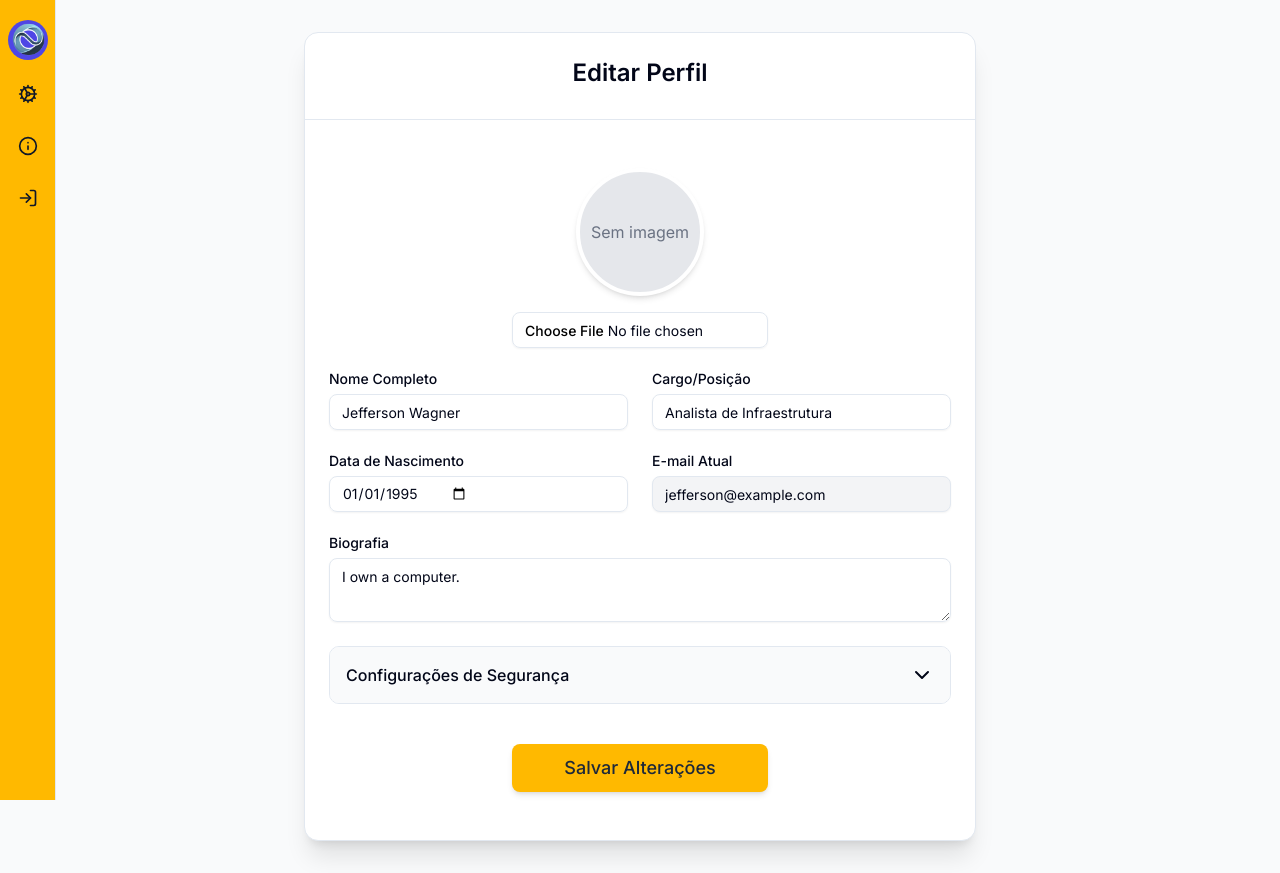
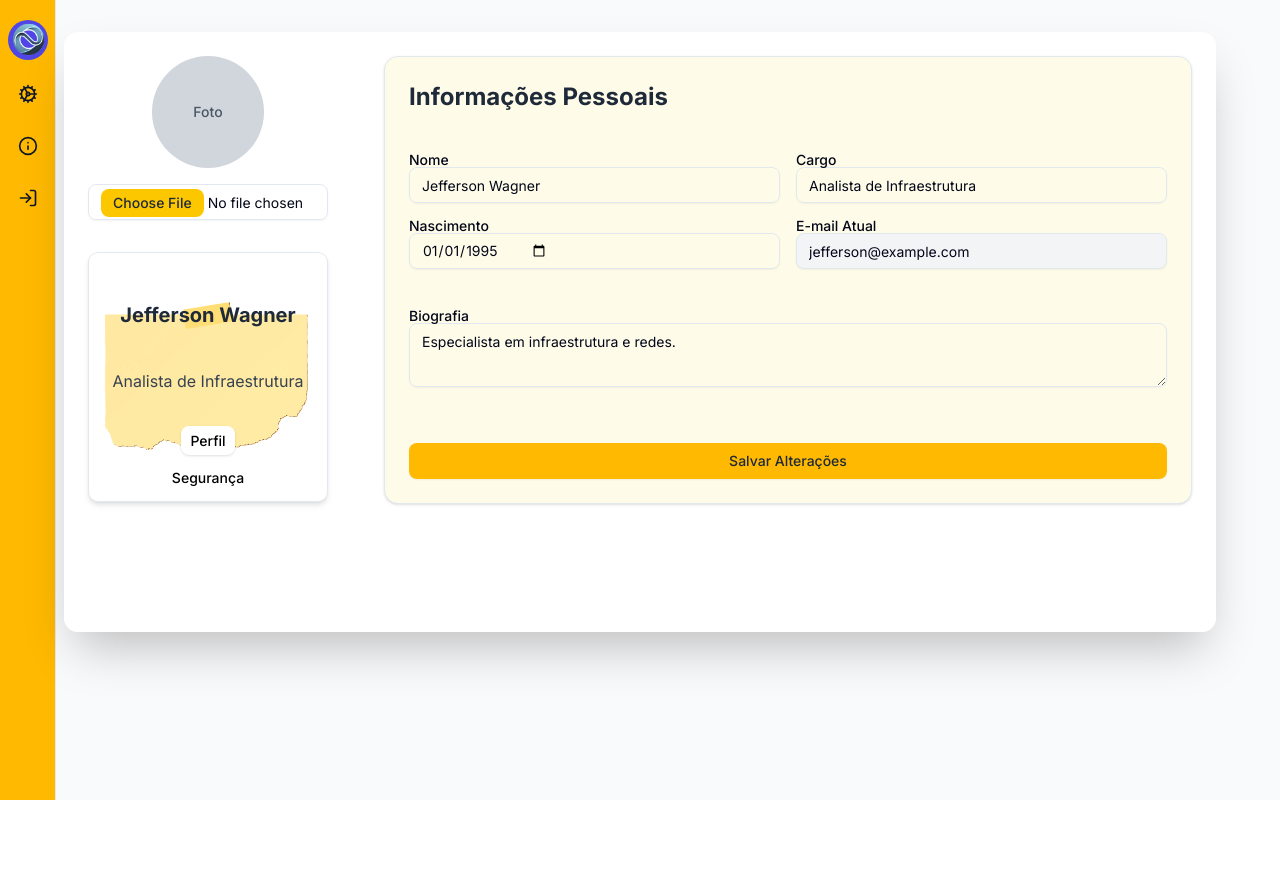
Before and after one commit to GuilhermeBritoFS1/Organize_deploy, a Next.js app in the folder organize/: page /profile in a window 1280 px wide. After the commit the page ends 800 px from the top, so only its background shows below. Built offline with nearby package versions, Linux system fonts and the light colour scheme.

Commit message:
Atualização da pagina de perfil

```diff
--- a/organize/src/app/profile/page.js
+++ b/organize/src/app/profile/page.js
@@ -5,160 +5,118 @@ import { Input } from "@/components/ui/input";
 import { Textarea } from "@/components/ui/textarea";
 import { Button } from "@/components/ui/button";
 import { Label } from "@/components/ui/label";
-import { Card, CardContent, CardHeader, CardTitle } from "@/components/ui/card";
-import { ChevronDown, ChevronUp } from "lucide-react";
+import { Card } from "@/components/ui/card";
+import { Tabs, TabsList, TabsTrigger, TabsContent } from "@/components/ui/tabs";
 
-export default function Profile() {
+export default function ProfilePage() {
   const [form, setForm] = useState({
     name: "Jefferson Wagner",
-    bio: "I own a computer.",
+    bio: "Especialista em infraestrutura e redes.",
     role: "Analista de Infraestrutura",
     birthdate: "1995-01-01",
     email: "jefferson@example.com",
+    newEmail: "",
+    confirmEmail: "",
     currentPassword: "",
     newPassword: "",
     confirmPassword: "",
-    newEmail: "",
-    confirmEmail: "",
   });
 
-  const [image, setImage] = useState(null);
-  const [preview, setPreview] = useState(null);
-  const [showSecurity, setShowSecurity] = useState(false);
   const [isUpdating, setIsUpdating] = useState(false);
-  const [emailUpdateSuccess, setEmailUpdateSuccess] = useState(false);
+  const [imagePreview, setImagePreview] = useState(null);
+
+  const handleChange = (e) => {
+    const { id, value } = e.target;
+    setForm((prev) => ({ ...prev, [id]: value }));
+  };
 
   const handleImageChange = (e) => {
     const file = e.target.files?.[0];
     if (file) {
-      setImage(file);
-      setPreview(URL.createObjectURL(file));
+      setImagePreview(URL.createObjectURL(file));
     }
   };
 
-  const handleChange = (e) => {
-    const { id, value } = e.target;
-    setForm((prev) => ({
-      ...prev,
-      [id]: value,
-    }));
+  const handleSaveProfile = () => {
+    setIsUpdating(true);
+    setTimeout(() => {
+      alert("Perfil atualizado!");
+      setIsUpdating(false);
+    }, 1000);
   };
 
-  const handleSave = async () => {
+  const handleUpdateSecurity = () => {
     setIsUpdating(true);
-    try {
-      await new Promise((resolve) => setTimeout(resolve, 1000));
-      console.log("Dados atualizados:", { ...form, image });
-      alert("Perfil atualizado com sucesso!");
-    } catch (error) {
-      console.error("Erro ao atualizar perfil:", error);
-      alert("Erro ao atualizar perfil!");
-    } finally {
+    setTimeout(() => {
+      alert("Dados de segurança atualizados!");
       setIsUpdating(false);
-    }
-  };
-
-  const handleEmailUpdate = async () => {
-    if (form.newEmail !== form.confirmEmail) {
-      alert("Os e-mails não coincidem!");
-      return;
-    }
-
-    if (
-      !window.confirm(
-        `Tem certeza que deseja alterar seu e-mail para ${form.newEmail}?`
-      )
-    ) {
-      return;
-    }
-
-    setIsUpdating(true);
-    try {
-      await new Promise((resolve) => setTimeout(resolve, 1500));
-      console.log("E-mail atualizado para:", form.newEmail);
-
-      setForm((prev) => ({
-        ...prev,
-        email: form.newEmail,
-        newEmail: "",
-        confirmEmail: "",
-      }));
-
-      setEmailUpdateSuccess(true);
-      setTimeout(() => setEmailUpdateSuccess(false), 3000);
-    } catch (error) {
-      console.error("Erro ao atualizar e-mail:", error);
-      alert("Erro ao atualizar e-mail!");
-    } finally {
-      setIsUpdating(false);
-    }
-  };
-
-  const toggleSecurity = () => {
-    setShowSecurity(!showSecurity);
+    }, 1000);
   };
 
   return (
-    <div className="flex justify-center items-start min-h-screen p-4 bg-gray-50 py-8 dark:bg-background">
-      <style jsx>{`
-        .btn-yellow {
-          background-color: oklch(0.828 0.189 84.429);
-        }
-        .btn-yellow:hover {
-          background-color: oklch(0.728 0.189 84.429);
-        }
-      `}</style>
-
-      <Card className="w-full max-w-2xl shadow-xl">
-        <CardHeader className="border-b">
-          <CardTitle className="text-2xl font-semibold text-center">
-            Editar Perfil
-          </CardTitle>
-        </CardHeader>
-
-        <CardContent className="p-6 space-y-6">
-          {/* Foto de Perfil */}
-          <div className="flex flex-col items-center space-y-4">
-            <div className="relative">
-              {preview ? (
-                <img
-                  src={preview}
-                  alt="Preview"
-                  className="h-32 w-32 rounded-full object-cover border-4 border-white shadow-md"
-                />
+    <div className="relative min-h-screen flex items-start justify-center px-4 py-8 bg-gray-50">
+      <div className="relative w-full max-w-6xl bg-white/90 backdrop-blur-md rounded-xl shadow-2xl overflow-hidden z-10">
+        <Tabs defaultValue="profile" className="flex flex-col md:flex-row min-h-[600px]">
+          {/* Lado esquerdo */}
+          <div className="md:w-1/4 flex flex-col items-center p-6 space-y-4">
+            {/* Foto e Upload */}
+            <div className="h-28 w-28 rounded-full bg-gray-300 overflow-hidden flex items-center justify-center">
+              {imagePreview ? (
+                <img src={imagePreview} alt="Preview" className="object-cover h-full w-full" />
               ) : (
-                <div className="h-32 w-32 rounded-full bg-gray-200 flex items-center justify-center border-4 border-white shadow-md dark:bg-muted">
-                  <span className="text-gray-500 dark:text-gray-300">
-                    Sem imagem
-                  </span>
-                </div>
+                <span className="text-gray-600 text-sm font-medium select-none">Foto</span>
               )}
             </div>
-            <div className="w-64">
             <Input
-                id="photo"
               type="file"
               accept="image/*"
               onChange={handleImageChange}
-                className="file:text-sm file:font-medium"
+              className="text-sm file:bg-yellow-400 file:text-gray-800 file:px-3 file:py-1 file:rounded-md file:border-0 cursor-pointer w-full"
             />
-            </div>
+
+            {/* Card com imagem do post-it */}
+            <Card
+              className="w-full max-w-xs flex flex-col items-center justify-center space-y-4 py-6 px-4 mt-4 rounded-lg shadow-md text-center"
+              style={{
+                backgroundImage: 'url("/postit2.png")',
+                backgroundSize: "contain",
+                backgroundRepeat: "no-repeat",
+                backgroundPosition: "center",
+                minHeight: "250px",
+              }}
+            >
+              <p className="text-xl font-bold text-gray-800 mt-6">Jefferson Wagner</p>
+              <p className="text-md text-gray-700">Analista de Infraestrutura</p>
+
+              <TabsList className="flex flex-col items-center mt-2 space-y-2 bg-transparent shadow-none">
+                <TabsTrigger value="profile" className="text-center">
+                  Perfil
+                </TabsTrigger>
+                <TabsTrigger value="security" className="text-center">
+                  Segurança
+                </TabsTrigger>
+              </TabsList>
+            </Card>
           </div>
 
-          {/* Informações Básicas */}
-          <div className="grid grid-cols-1 md:grid-cols-2 gap-6">
-            <div className="space-y-2">
-              <Label htmlFor="name">Nome Completo</Label>
+          {/* Conteúdo das tabs */}
+          <div className="flex-1 p-6 space-y-6">
+            <TabsContent value="profile">
+              <Card className="p-6 space-y-4 bg-yellow-50">
+                <h2 className="text-2xl font-bold text-gray-800 mb-4">
+                  Informações Pessoais
+                </h2>
+                <div className="grid grid-cols-1 md:grid-cols-2 gap-4">
+                  <div>
+                    <Label htmlFor="name">Nome</Label>
                     <Input id="name" value={form.name} onChange={handleChange} />
                   </div>
-
-            <div className="space-y-2">
-              <Label htmlFor="role">Cargo/Posição</Label>
+                  <div>
+                    <Label htmlFor="role">Cargo</Label>
                     <Input id="role" value={form.role} onChange={handleChange} />
                   </div>
-
-            <div className="space-y-2">
-              <Label htmlFor="birthdate">Data de Nascimento</Label>
+                  <div>
+                    <Label htmlFor="birthdate">Nascimento</Label>
                     <Input
                       id="birthdate"
                       type="date"
@@ -166,158 +124,88 @@ export default function Profile() {
                       onChange={handleChange}
                     />
                   </div>
-
-            <div className="space-y-2">
+                  <div>
                     <Label htmlFor="email">E-mail Atual</Label>
-              <Input
-                id="email"
-                type="email"
-                value={form.email}
-                readOnly
-                className="bg-gray-100 dark:bg-muted"
-              />
+                    <Input id="email" value={form.email} readOnly className="bg-gray-100" />
                   </div>
                 </div>
-
-          {/* Biografia */}
-          <div className="space-y-2">
+                <div>
                   <Label htmlFor="bio">Biografia</Label>
                   <Textarea
                     id="bio"
                     value={form.bio}
                     onChange={handleChange}
-              rows={4}
-              placeholder="Fale um pouco sobre você..."
+                    placeholder="Conte um pouco sobre você..."
+                    rows={3}
+                  />
+                </div>
+                <Button
+                  className="mt-4 bg-amber-400 hover:bg-amber-300 text-gray-800"
+                  onClick={handleSaveProfile}
+                  disabled={isUpdating}
+                >
+                  {isUpdating ? "Salvando..." : "Salvar Alterações"}
+                </Button>
+              </Card>
+            </TabsContent>
+
+            <TabsContent value="security">
+              <Card className="p-6 space-y-6 bg-yellow-50">
+                <h2 className="text-2xl font-bold text-gray-800 mb-4">
+                  Segurança da Conta
+                </h2>
+                <div className="space-y-4">
+                  <Label>Novo E-mail</Label>
+                  <Input
+                    id="newEmail"
+                    value={form.newEmail}
+                    onChange={handleChange}
+                    placeholder="Novo e-mail"
+                  />
+                  <Input
+                    id="confirmEmail"
+                    value={form.confirmEmail}
+                    onChange={handleChange}
+                    placeholder="Confirmar novo e-mail"
                   />
                 </div>
 
-          {/* Acordeão de Segurança */}
-          <div className="border rounded-lg overflow-hidden">
-            <button
-              onClick={toggleSecurity}
-              className="w-full flex justify-between items-center p-4 bg-gray-50 hover:bg-gray-100 dark:bg-muted dark:hover:bg-muted/70"
-            >
-              <span className="font-medium">Configurações de Segurança</span>
-              {showSecurity ? <ChevronUp /> : <ChevronDown />}
-            </button>
-
-            {showSecurity && (
-              <div className="p-4 space-y-4 bg-white dark:bg-background">
-                {/* Atualizar E-mail */}
-                <div className="space-y-4 border-b pb-4">
-                  <h3 className="font-medium">Alterar E-mail</h3>
-
-                  <div className="space-y-3">
-                    <Label htmlFor="newEmail">Novo E-mail</Label>
-                    <Input
-                      id="newEmail"
-                      type="email"
-                      value={form.newEmail}
-                      onChange={handleChange}
-                      placeholder="Digite o novo e-mail"
-                    />
-                  </div>
-
-                  <div className="space-y-3">
-                    <Label htmlFor="confirmEmail">Confirme o E-mail</Label>
-                    <Input
-                      id="confirmEmail"
-                      type="email"
-                      value={form.confirmEmail}
-                      onChange={handleChange}
-                      placeholder="Confirme o novo e-mail"
-                    />
-                  </div>
-
-                  <div className="pt-2">
-                    <Button
-                      onClick={handleEmailUpdate}
-                      disabled={
-                        isUpdating || !form.newEmail || !form.confirmEmail
-                      }
-                      className="w-full bg-blue-50 text-blue-600 hover:bg-blue-100 dark:bg-muted dark:text-blue-400"
-                    >
-                      {isUpdating ? "Atualizando..." : "Atualizar E-mail"}
-                    </Button>
-                  </div>
-
-                  {emailUpdateSuccess && (
-                    <div className="text-green-600 text-sm mt-2 dark:text-green-400">
-                      E-mail atualizado com sucesso!
-                    </div>
-                  )}
-                </div>
-
-                {/* Atualizar Senha */}
-                <div className="space-y-4 pt-4">
-                  <h3 className="font-medium">Alterar Senha</h3>
-
-                  <div className="space-y-3">
-                    <Label htmlFor="currentPassword">Senha Atual</Label>
+                <div className="space-y-4">
+                  <Label>Alterar Senha</Label>
                   <Input
                     id="currentPassword"
                     type="password"
                     value={form.currentPassword}
                     onChange={handleChange}
-                      placeholder="Digite sua senha atual"
+                    placeholder="Senha atual"
                   />
-                  </div>
-
-                  <div className="grid grid-cols-1 md:grid-cols-2 gap-4">
-                    <div className="space-y-3">
-                      <Label htmlFor="newPassword">Nova Senha</Label>
                   <Input
                     id="newPassword"
                     type="password"
                     value={form.newPassword}
                     onChange={handleChange}
-                        placeholder="Digite a nova senha"
+                    placeholder="Nova senha"
                   />
-                    </div>
-
-                    <div className="space-y-3">
-                      <Label htmlFor="confirmPassword">Confirme a Senha</Label>
                   <Input
                     id="confirmPassword"
                     type="password"
                     value={form.confirmPassword}
                     onChange={handleChange}
-                        placeholder="Confirme a nova senha"
+                    placeholder="Confirmar nova senha"
                   />
                 </div>
+                <Button
+                  className="mt-4 bg-blue-500 hover:bg-blue-600 text-white"
+                  onClick={handleUpdateSecurity}
+                  disabled={isUpdating}
+                >
+                  {isUpdating ? "Atualizando..." : "Atualizar Segurança"}
+                </Button>
+              </Card>
+            </TabsContent>
           </div>
-
-                  <div className="pt-2">
-                    <Button
-                      variant="outline"
-                      disabled={
-                        isUpdating ||
-                        !form.currentPassword ||
-                        !form.newPassword ||
-                        !form.confirmPassword
-                      }
-                      className="w-full bg-blue-50 text-blue-600 hover:bg-blue-100 dark:bg-muted dark:text-blue-400"
-                    >
-                      {isUpdating ? "Atualizando..." : "Atualizar Senha"}
-                    </Button>
+        </Tabs>
       </div>
-                </div>
-              </div>
-            )}
-          </div>
-
-          {/* Botão de Salvar */}
-          <div className="flex justify-center pt-4">
-            <Button
-              onClick={handleSave}
-              disabled={isUpdating}
-              className="bg-amber-400 text-gray-800 w-full md:w-64 h-12 text-lg hover:bg-amber-200 transition-colors shadow-md"
-            >
-              {isUpdating ? "Salvando..." : "Salvar Alterações"}
-            </Button>
-          </div>
-        </CardContent>
-      </Card>
     </div>
   );
 }
```
Lines whose indentation alone changed are shown as unchanged.
